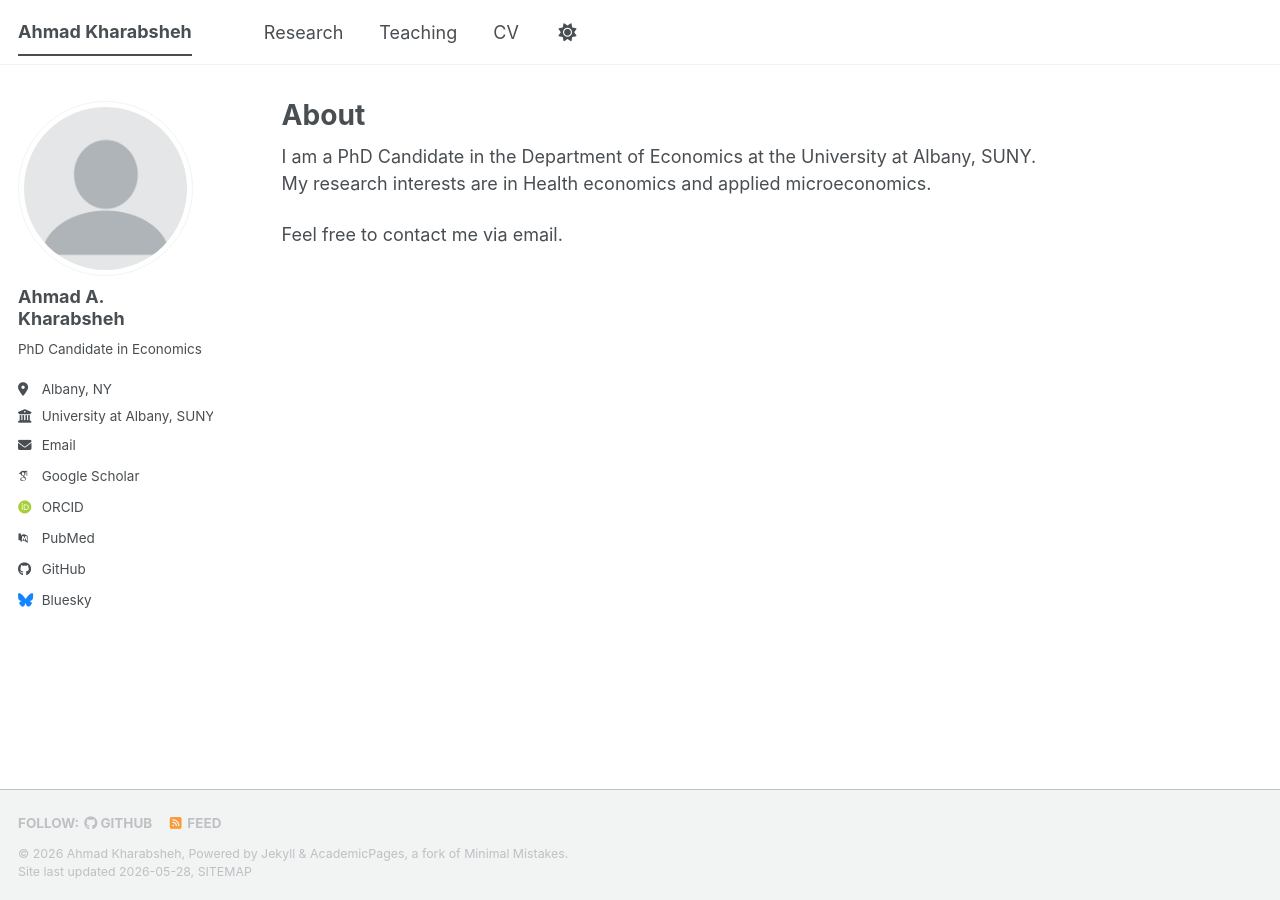
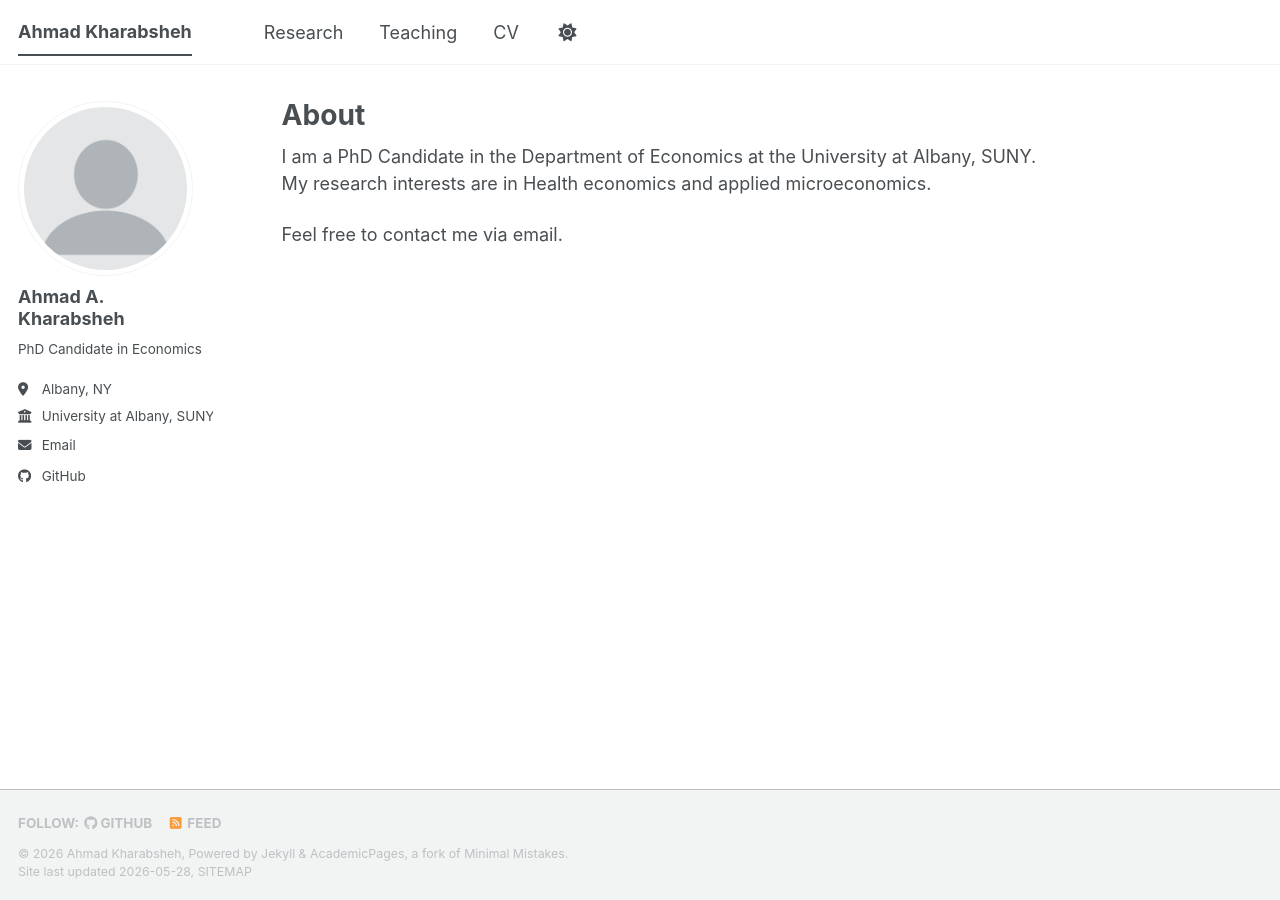
Before and after one commit to Kharabshehahmad/Kharabshehahmad.github.io, a Jekyll site: the page built from _pages/about.md, in a window 1280 px wide. Built offline with Jekyll 4.4.1, drawn with Linux system fonts in a browser that asks for light colours; some web fonts are replaced; a script bundle is joined from its source files by our own code; library files that are not in the unit come from our copies.

Commit message:
Update _config.yml

```diff
--- a/_config.yml
+++ b/_config.yml
@@ -35,13 +35,10 @@ author:
   # Academic websites
   academia         : # URL
   arxiv            : # URL - Update with the correct link to your profile
-  googlescholar    : ""
   inspire-hep      : # URL
   impactstory      : # URL
-  orcid            : "https://orcid.org/yourorcidurl"
   semantic         : # URL
   ssrn             : # URL
-  pubmed           : ""
   researchgate     : # URL
   scopus           : # URL
   zotero           : # URL
@@ -57,7 +54,6 @@ author:
 
   # Social media
   artstation       : # Username
-  bluesky          : "" # Replace this with you Bluesky username
   facebook         : # Username
   flickr           : # Username
   foursquare       : # Username
```
